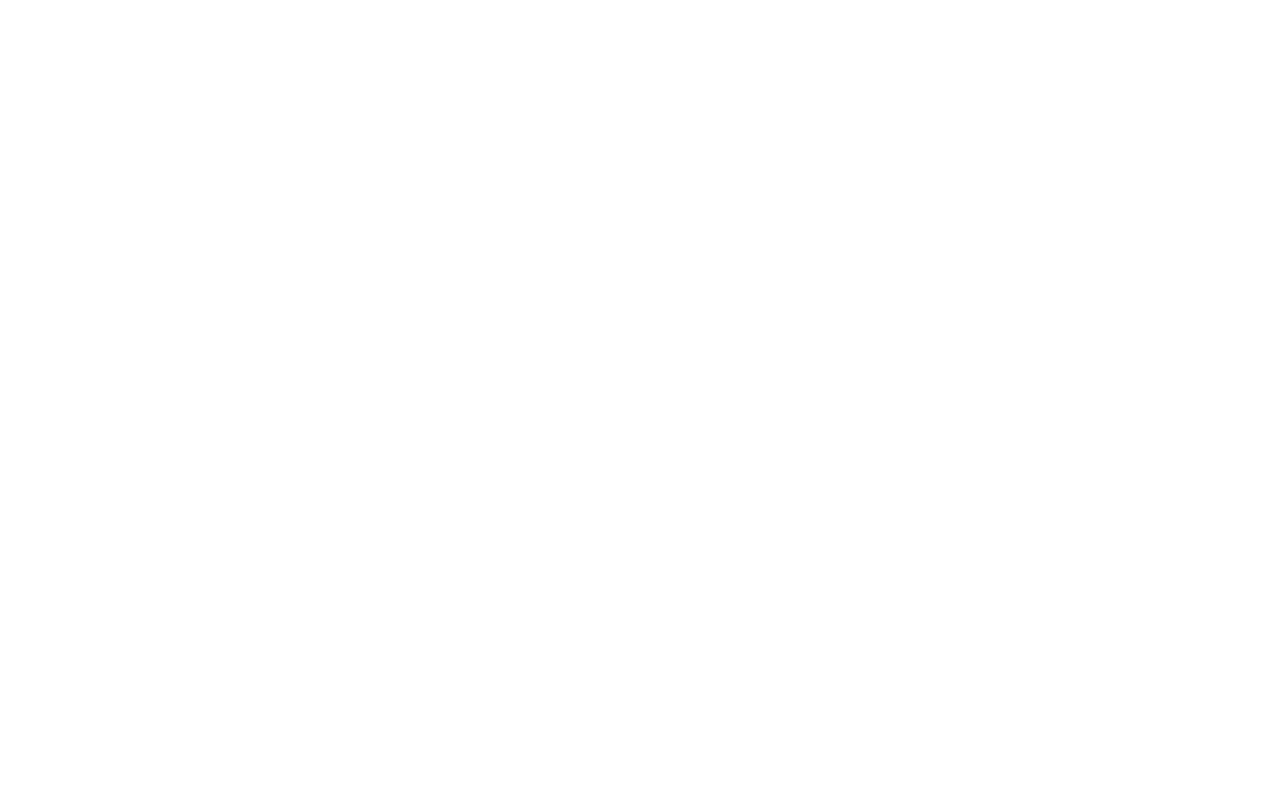
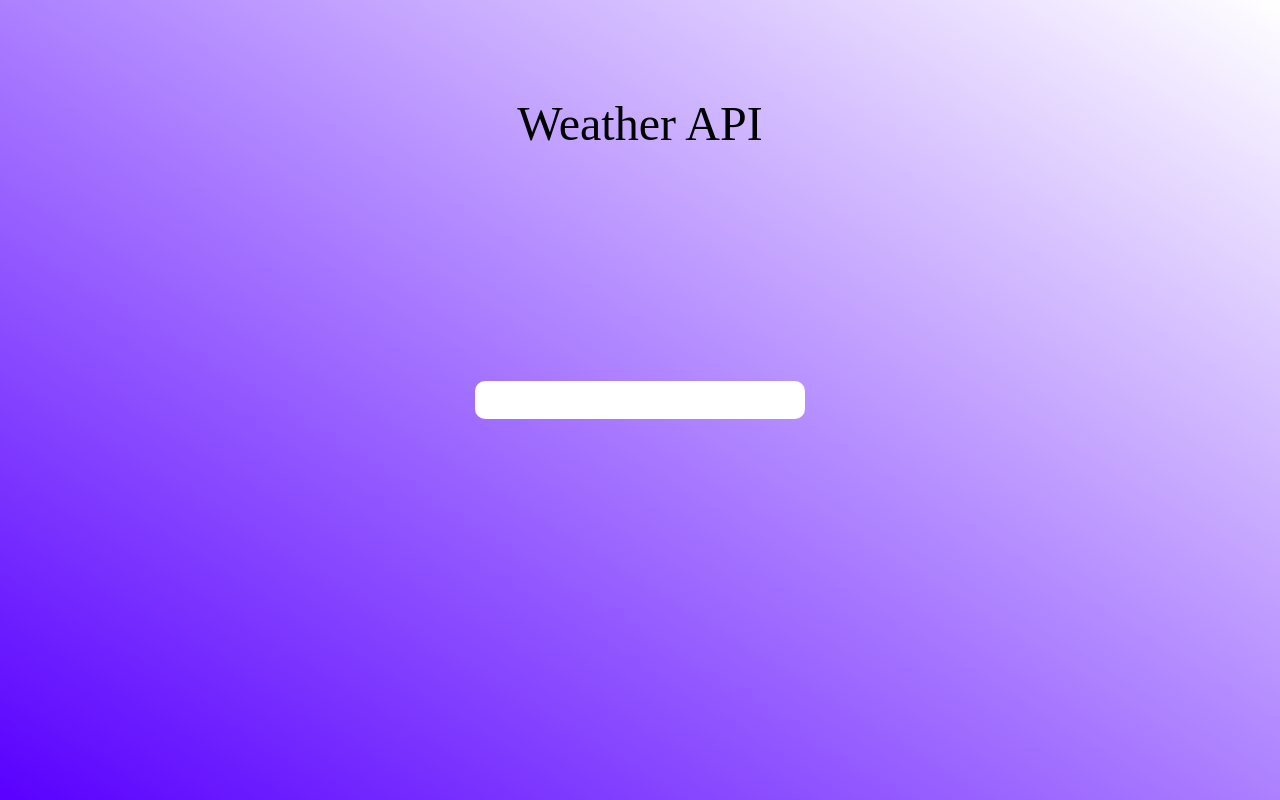
Before and after one commit to mlevitas94/weather-API, a React (Create React App) app: page / in a window 1280 px wide. Built offline with nearby package versions, Linux system fonts and the light colour scheme.

Commit message:
home page, redux, and auto fill complete

```diff
--- a/src/App.js
+++ b/src/App.js
@@ -1,8 +1,11 @@
-
+import {Switch, Route} from 'react-router-dom'
+import Home from './pages/Home/Home'
 function App() {
   return (
     <div className="App">
-
+      <Switch>
+        <Route exact path='/' component={Home}/>
+      </Switch>
     </div>
   );
 }
--- a/src/index.css
+++ b/src/index.css
@@ -7,7 +7,46 @@ body {
   -moz-osx-font-smoothing: grayscale;
 }
 
-code {
-  font-family: source-code-pro, Menlo, Monaco, Consolas, 'Courier New',
-    monospace;
+html, body, div, span, applet, object, iframe,
+h1, h2, h3, h4, h5, h6, p, blockquote, pre,
+a, abbr, acronym, address, big, cite, code,
+del, dfn, em, img, ins, kbd, q, s, samp,
+small, strike, strong, sub, sup, tt, var,
+b, u, i, center,
+dl, dt, dd, ol, ul, li,
+fieldset, form, label, legend,
+table, caption, tbody, tfoot, thead, tr, th, td,
+article, aside, canvas, details, embed,
+figure, figcaption, footer, header, hgroup,
+menu, nav, output, ruby, section, summary,
+time, mark, audio, video {
+	margin: 0;
+	padding: 0;
+	border: 0;
+	font-size: 100%;
+	font: inherit;
+	vertical-align: baseline;
 }
+/* HTML5 display-role reset for older browsers */
+article, aside, details, figcaption, figure,
+footer, header, hgroup, menu, nav, section {
+	display: block;
+}
+body {
+	line-height: 1;
+}
+ol, ul {
+	list-style: none;
+}
+blockquote, q {
+	quotes: none;
+}
+blockquote:before, blockquote:after,
+q:before, q:after {
+	content: '';
+	content: none;
+}
+table {
+	border-collapse: collapse;
+	border-spacing: 0;
+}
--- a/src/index.js
+++ b/src/index.js
@@ -3,11 +3,19 @@ import ReactDOM from 'react-dom';
 import './index.css';
 import App from './App';
 import reportWebVitals from './reportWebVitals';
+import { BrowserRouter as Router } from 'react-router-dom'
+import { Provider } from 'react-redux'
+import {createStore} from 'redux'
+import reducer from './reducers/reducer'
 
 ReactDOM.render(
-  <React.StrictMode>
-    <App />
-  </React.StrictMode>,
+  <Provider store={createStore(reducer)}>
+    <Router>
+      <React.StrictMode>
+        <App />
+      </React.StrictMode>
+    </Router>
+  </Provider>,
   document.getElementById('root')
 );
 
--- /dev/null
+++ b/src/pages/Home/Home.js
@@ -0,0 +1,68 @@
+import React from 'react'
+import './Home.scss'
+import Axios from 'axios'
+import {connect} from 'react-redux'
+const Home = (props) => {
+
+
+    const autoComplete = (e) => {
+        props.setSearchValue(e.target.value)
+        console.log(props)
+        if (props.searchQuery < 2) {
+            return
+        }
+        const key = process.env.REACT_APP_KEY
+        const options = {
+            params: {
+                key,
+                q: e.target.value
+            }
+        }
+        Axios.request(`http://api.weatherapi.com/v1/search.json`, options).then(res => {
+            props.setSearchedLocations(res.data)
+            console.log(res)
+        }).catch(err => {
+            console.log(err)
+        })
+    }
+    return (
+        <div className='homeCont'>
+            <div className='middleFlex'>
+                <h1>Weather API</h1>
+                <div className='searchBar'>
+                    <input maxLength="100" value={props.searcheQuery} type='text' onChange={(e) => {  }} />
+                    <div className='autoCompleteCont'>
+                        {
+                            props.searchQuery.length > 0 && props.searchedLocations.length === 0 ?
+                            <div>Loading</div>
+                            :
+                            props.searchedLocations.map((location, i) => {
+                                return (
+                                    i > 4 ? null :
+                                    <div key={i} className='bar'>
+                                        <span>{location.name}</span>
+                                    </div>
+                                )
+                            })
+                        }
+
+                    </div>
+                </div>
+            </div>
+        </div>
+    )
+}
+
+const mapDispatchToProps = (dispatch) => {
+    return {
+        setSearchValue : (value) => {dispatch({type : 'SET_QUERY', payload : value})},
+        setSearchedLocations : (locations) => {dispatch({type : 'SET_LOCATIONS', payload : locations})}
+    }
+}
+
+export default connect(state => {
+    return {
+        searchedLocations : state.searchedLocations,
+        searchQuery : state.searchQuery
+    }
+}, mapDispatchToProps)(Home)
--- /dev/null
+++ b/src/pages/Home/Home.scss
@@ -0,0 +1,49 @@
+@import '../../variables.scss';
+
+.homeCont{
+    display: flex;
+    background: linear-gradient(to top right, #5900ff 0%, #ffffff 100%);
+    height: 100vh;
+    .middleFlex{
+        display: flex;
+        height: 100%;
+        width: 100%;
+        flex-direction: column;
+        justify-content: center;
+        align-items: center;
+        position: relative;
+        h1{
+            font-size: $size2;
+            position: absolute;
+            top: 100px;
+        }
+        .searchBar{
+            position: relative;
+            input{
+                font-size: $size1;
+                padding: 5px 10px;
+                border: none;
+                outline: none;
+                border-radius: 10px;
+            }
+            .autoCompleteCont{
+                background-color: white;
+                position: relative;
+                top: 30px;
+                position: absolute;
+                width: 100%;
+                border-bottom-left-radius: 10px;
+                border-bottom-right-radius: 10px;
+                div{
+                    padding: 11px;
+                    &:nth-child(1){
+                        padding-top: 22px;
+                    }
+                }
+
+            }
+        }
+
+    }
+
+}
--- /dev/null
+++ b/src/reducers/reducer.js
@@ -0,0 +1,22 @@
+const defaultState = {
+    searchQuery: '',
+    searchedLocations: []
+}
+
+function reducer(state = defaultState, action) {
+    switch (action.type) {
+        case 'SET_LOCATIONS':
+            return {
+                ...state,
+                searchedLocations: action.payload
+            }
+        case 'SET_QUERY':
+            return {
+                ...state,
+                searchQuery: action.payload
+            }
+        default: return state
+    }
+}
+
+export default reducer
--- /dev/null
+++ b/src/variables.scss
@@ -0,0 +1,2 @@
+$size1 : 1.5rem;
+$size2 : 3rem;
```
Also changed, not shown: package.json (+8 -0 lines), 2 other files (tests, documents, lock files or other folders).
